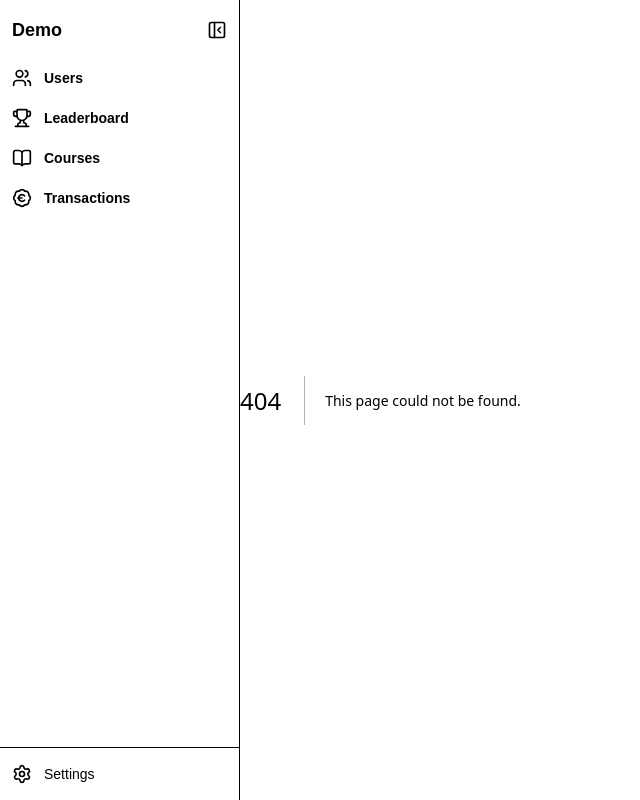
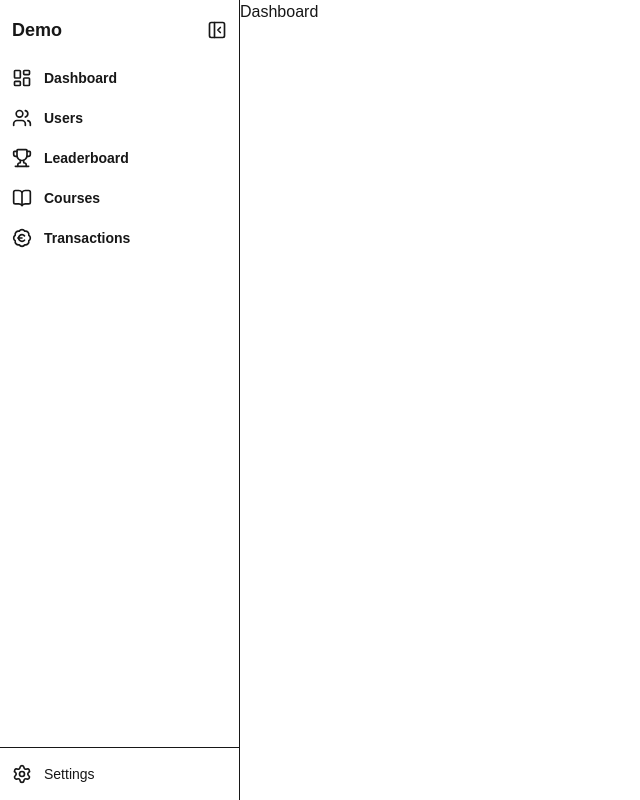
Before and after one commit to SyedJunaidAli1/assignment-dashboard, a Next.js app: page /dashboard in a window 1280 px wide. Before the commit this address had no page. Shown: the whole page, without its empty margins (0-640 px from the left). Built offline with nearby package versions, Linux system fonts and the light colour scheme.

Commit message:
dashboard page

```diff
--- a/app/components/sidebar.tsx
+++ b/app/components/sidebar.tsx
@@ -11,9 +11,11 @@ import {
   PanelLeftClose,
   PanelLeftOpen,
   BadgeEuro,
+  LayoutDashboard,
 } from "lucide-react";
 
 const navItems = [
+  { name: "Dashboard", href: "/dashboard", icon: LayoutDashboard },
   { name: "Users", href: "/user", icon: Users },
   { name: "Leaderboard", href: "/leaderboard", icon: Trophy },
   { name: "Courses", href: "/courses", icon: BookOpen },
--- /dev/null
+++ b/app/dashboard/page.tsx
@@ -0,0 +1,7 @@
+const Page = () => {
+  return <div>
+    <h1>Dashboard</h1>
+  </div>;
+};
+
+export default Page;
```
